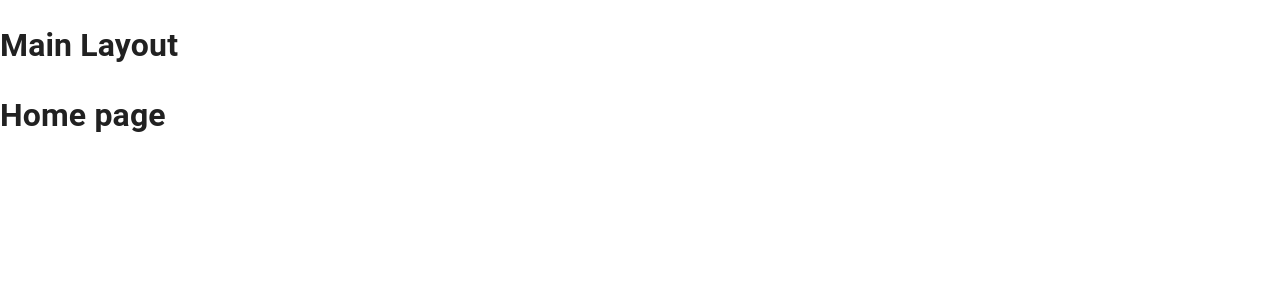
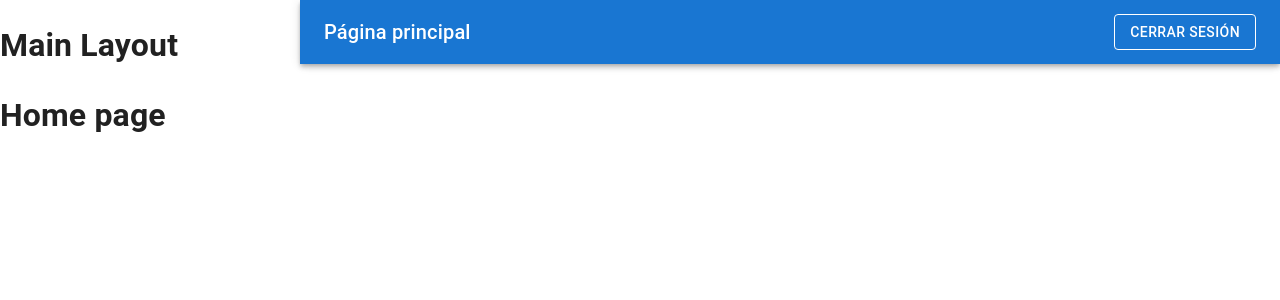
Before and after one commit to aitor40/app-cafe, a React (Vite) app: page / in a window 1280 px wide. Shown: the top 300 px of the page. Built offline with nearby package versions, Linux system fonts and the light colour scheme.

Commit message:
Crear la barra superior

```diff
--- a/package.json
+++ b/package.json
@@ -12,6 +12,7 @@
   "dependencies": {
     "@emotion/react": "^11.11.1",
     "@emotion/styled": "^11.11.0",
+    "@mui/icons-material": "^5.14.16",
     "@mui/material": "^5.14.16",
     "react": "^18.2.0",
     "react-dom": "^18.2.0",
--- /dev/null
+++ b/src/components/AppSuperiorBar.jsx
@@ -0,0 +1,35 @@
+import { AppBar, Box, Button, Toolbar, Typography, IconButton } from '@mui/material';
+import MenuIcon from '@mui/icons-material/Menu';
+
+
+export const AppSuperiorBar = ({ drawerWidth }) => {
+
+    return (
+        <Box sx={{ flexGrow: 1 }}>
+            <AppBar
+                color='primary'
+                position='fixed'
+                sx={{
+                    width: { sm: `calc(100% - ${ drawerWidth }px)` },
+                    ml: { sm: `${ drawerWidth }px` },
+                  }}
+            >
+                <Toolbar>
+                    <IconButton
+                        size='large'
+                        edge='start'
+                        color='inherit'
+                        //onClick={ handleDrawerToggle }
+                        sx={{ mr: 2, display: { sm: 'none' } }}
+                    >
+                        <MenuIcon />
+                    </IconButton>
+                    <Typography variant='h6' component='div' sx={{ flexGrow: 1 }}>
+                        Página principal
+                    </Typography>
+                    <Button variant='outlined' color='inherit' >Cerrar sesión</Button> {/* onClick={ onLogout } */}
+                </Toolbar>
+            </AppBar>
+        </Box>
+    )
+}
--- /dev/null
+++ b/src/components/index.js
@@ -0,0 +1 @@
+export * from './AppSuperiorBar';
--- a/src/layouts/MainLayout.jsx
+++ b/src/layouts/MainLayout.jsx
@@ -1,8 +1,13 @@
+import { AppSuperiorBar } from '../components';
 
 export const MainLayout = ({ children }) => {
 
+    // Preparamos variables estáticas
+    const drawerWidth = 300;
+
     return (
         <>
+            <AppSuperiorBar drawerWidth={ drawerWidth } />
             <h1>Main Layout</h1>
             { children }
         </>
```
Also changed, not shown: 1 other file (tests, documents, lock files or other folders).
